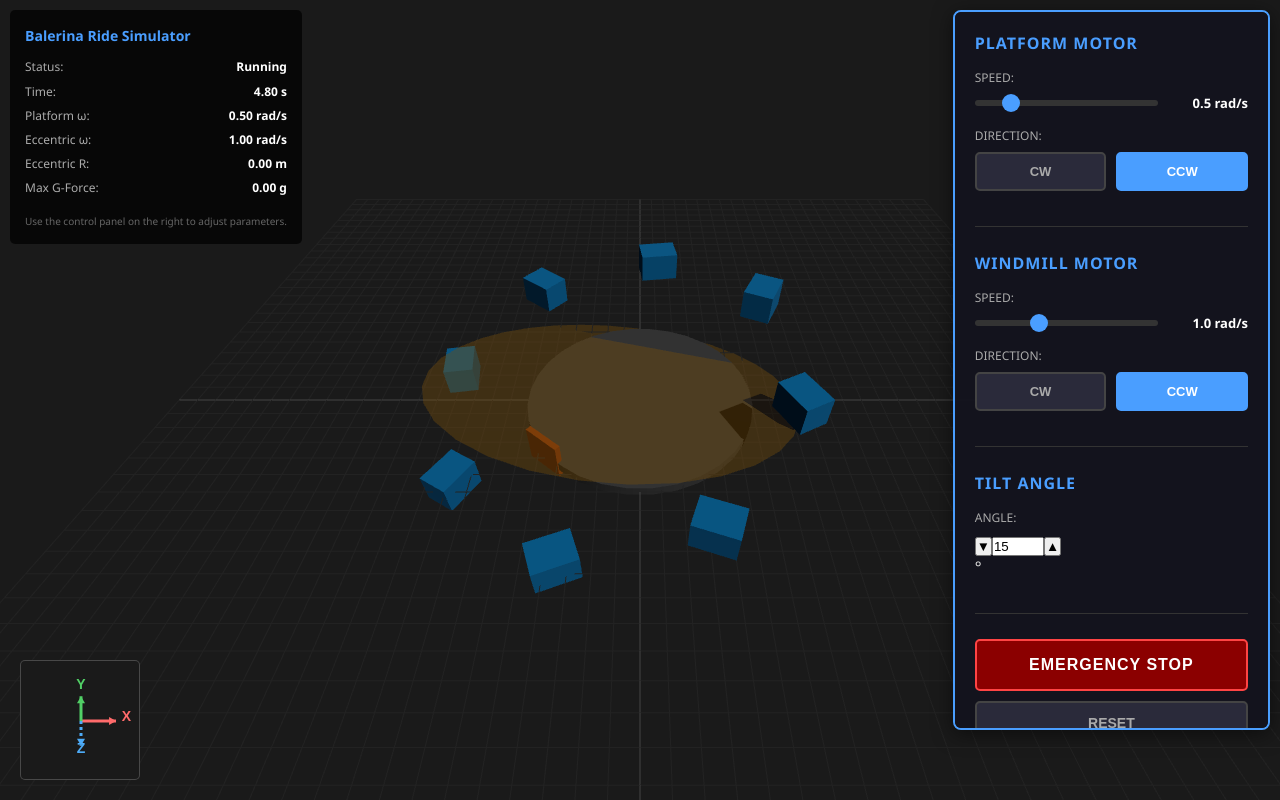
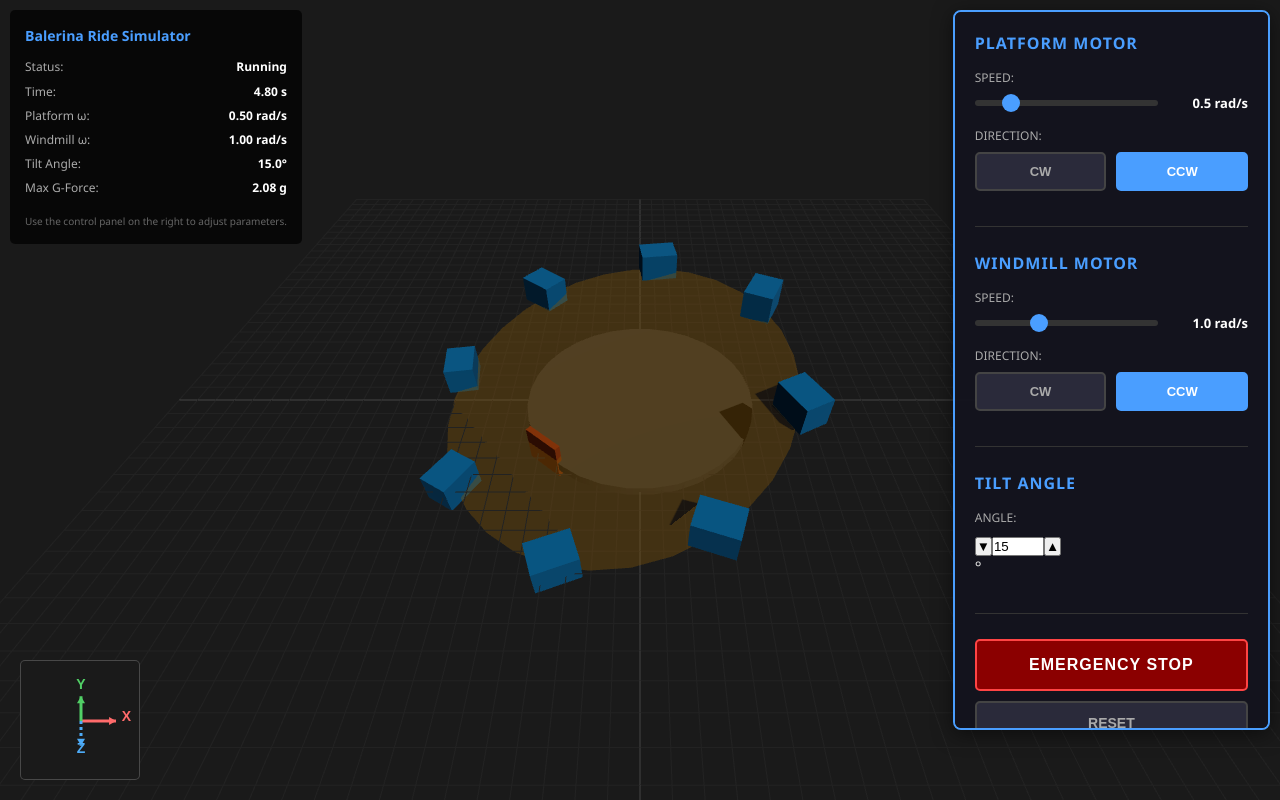
Before and after one commit to ivanstan/hully-gully, a website built with Vite: page index.html in a window 1280 px wide. Built offline with nearby package versions, Linux system fonts and the light colour scheme; animation ran at ten frames a second.

Commit message:
Control panel

```diff
--- a/index.html
+++ b/index.html
@@ -293,12 +293,12 @@
             <span class="value" id="platform-omega">0.00 rad/s</span>
         </div>
         <div class="stat">
-            <span class="label">Eccentric ω:</span>
-            <span class="value" id="eccentric-omega">0.00 rad/s</span>
+            <span class="label">Windmill ω:</span>
+            <span class="value" id="windmill-omega">0.00 rad/s</span>
         </div>
         <div class="stat">
-            <span class="label">Eccentric R:</span>
-            <span class="value" id="eccentric-radius">0.00 m</span>
+            <span class="label">Tilt Angle:</span>
+            <span class="value" id="tilt-angle">0.0°</span>
         </div>
         <div class="stat">
             <span class="label">Max G-Force:</span>
@@ -318,8 +318,8 @@
                 document.getElementById('status').textContent = 'Running';
                 document.getElementById('time').textContent = state.time.toFixed(2) + ' s';
                 document.getElementById('platform-omega').textContent = state.platform.angularVelocity.toFixed(2) + ' rad/s';
-                document.getElementById('eccentric-omega').textContent = state.windmill.angularVelocity.toFixed(2) + ' rad/s';
-                document.getElementById('eccentric-radius').textContent = state.eccentric.radius.toFixed(2) + ' m';
+                document.getElementById('windmill-omega').textContent = state.windmill.angularVelocity.toFixed(2) + ' rad/s';
+                document.getElementById('tilt-angle').textContent = (state.tilt.tiltAngle * 180 / Math.PI).toFixed(1) + '°';
 
                 const maxGForce = Math.max(...state.cabins.map(c => c.gForce));
                 document.getElementById('max-gforce').textContent = maxGForce.toFixed(2) + ' g';
--- a/src/rendering/index.ts
+++ b/src/rendering/index.ts
@@ -268,7 +268,9 @@ export class RenderingEngine {
     this.windmillGroup = new THREE.Group();
     this.scene.add(this.windmillGroup);
 
-    // Skirt (semi-transparent disc, flat in X-Z plane)
+    // Skirt (semi-transparent disc)
+    // CircleGeometry creates a circle in X-Y plane facing +Z
+    // The group quaternion will handle all rotations (tilt + platform + windmill)
     const skirtGeometry = new THREE.CircleGeometry(this.windmillRadius, 32);
     const skirtMaterial = new THREE.MeshStandardMaterial({
       color: 0xffaa00,
@@ -277,9 +279,8 @@ export class RenderingEngine {
       side: THREE.DoubleSide
     });
     this.skirtMesh = new THREE.Mesh(skirtGeometry, skirtMaterial);
-    // Rotate to X-Z plane: CircleGeometry is in X-Y plane by default, rotate around X axis
-    this.skirtMesh.rotation.x = -Math.PI / 2; // Rotate to X-Z plane (vertical)
-    this.skirtMesh.position.y = 0.6; // Slightly above the main platform
+    // No rotation here - the group quaternion handles orientation
+    this.skirtMesh.position.y = 0; // Centered in the group
     this.skirtMesh.receiveShadow = true;
     this.windmillGroup.add(this.skirtMesh);
 
@@ -348,30 +349,49 @@ export class RenderingEngine {
       // Map physics (x, y, z) to Three.js (x, z, y)
       this.windmillGroup.position.set(centerWorldX, centerWorldZ + 0.5, centerWorldY);
 
-      // The windmill group needs complex rotation:
-      // 1. Tilt about the pivot axis (which is perpendicular to radial direction)
-      // 2. Rotate around its own axis (windmill phase)
-      // 3. Rotate with platform
+      // The CircleGeometry is in X-Y plane, facing +Z
+      // We need to orient it to match the physics disc orientation
 
-      // Reset rotation and apply in order
-      this.windmillGroup.rotation.set(0, 0, 0);
+      // In physics, the disc normal after tilt (in platform frame) is:
+      //   normal_x = sin(tiltAngle)  (tilts toward pivot, which is in +X direction in platform frame)
+      //   normal_y = 0
+      //   normal_z = cos(tiltAngle)  (mostly up)
+      // After platform rotation about Z, in world frame:
+      //   world_normal_x = sin(tiltAngle) * cos(platformPhase)
+      //   world_normal_y = sin(tiltAngle) * sin(platformPhase)
+      //   world_normal_z = cos(tiltAngle)
 
-      // First: apply windmill rotation (around local Y-axis, which is normal to disc)
-      // But since the disc is tilted, we need to handle this carefully
+      // Map to Three.js: physics (x,y,z) -> Three.js (x,z,y)
+      const discNormal = new THREE.Vector3(
+        Math.sin(tiltAngle) * Math.cos(state.platformPhase),
+        Math.cos(tiltAngle),
+        Math.sin(tiltAngle) * Math.sin(state.platformPhase)
+      ).normalize();
 
-      // The tilt axis is perpendicular to the radial direction in the platform frame
-      // In platform frame at angle 0, radial is along +X, so tilt axis is along +Y
-      // After platform rotation, tilt axis rotates with platform
+      // Step 1: Rotate the circle from facing +Z to facing +Y (lay it flat)
+      const layFlatQuaternion = new THREE.Quaternion().setFromAxisAngle(
+        new THREE.Vector3(1, 0, 0),
+        -Math.PI / 2
+      );
 
-      // Apply platform rotation first
-      this.windmillGroup.rotation.y = state.platformPhase + state.windmillPhase;
+      // Step 2: Rotate so the disc faces the computed normal direction
+      // This rotates +Y to discNormal
+      const orientQuaternion = new THREE.Quaternion().setFromUnitVectors(
+        new THREE.Vector3(0, 1, 0),
+        discNormal
+      );
 
-      // Apply tilt rotation about the pivot axis (perpendicular to radial direction)
-      // The tilt angle is at T between line to primary center and line to secondary center
-      // The inner edge (toward primary center) rises, pivot edge stays level
-      // Pivot axis in world frame: perpendicular to radial direction
-      this.windmillGroup.rotation.x = tiltAngle * Math.cos(state.platformPhase + Math.PI/2);
-      this.windmillGroup.rotation.z = tiltAngle * Math.sin(state.platformPhase + Math.PI/2);
+      // Step 3: Windmill rotation about the disc's normal axis
+      const windmillQuaternion = new THREE.Quaternion().setFromAxisAngle(
+        discNormal,
+        state.windmillPhase + state.platformPhase
+      );
+
+      // Combine: lay flat, then orient to tilt, then spin
+      // Apply in order: layFlat first (rightmost), then orient, then windmill
+      this.windmillGroup.quaternion.copy(windmillQuaternion)
+        .multiply(orientQuaternion)
+        .multiply(layFlatQuaternion);
     }
 
     // Update or create cabin meshes
```
